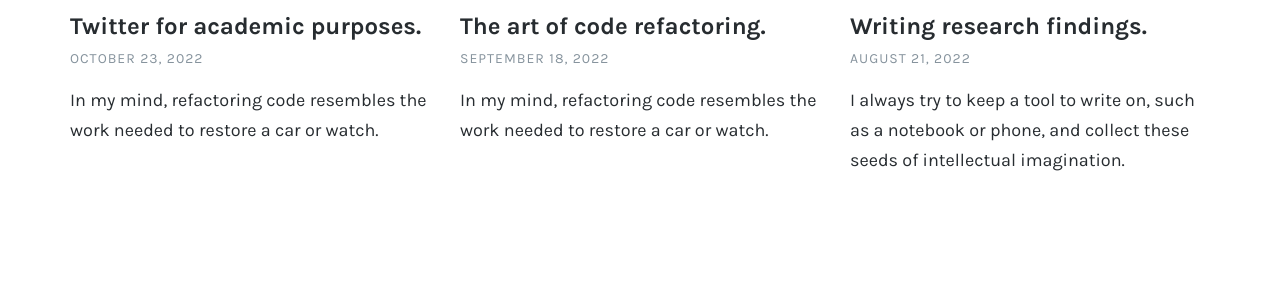
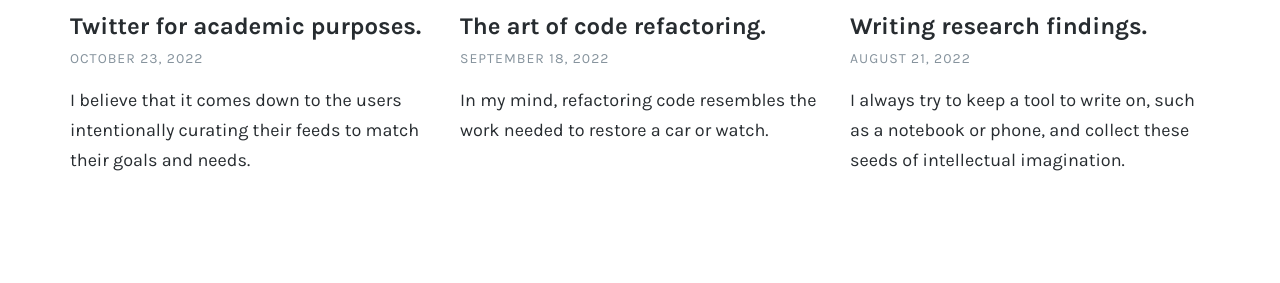
Before and after one commit to franciscomcm/franciscomcm.github.io, a Jekyll site: the page built from index.md, in a window 1280 px wide. Shown: the part 1702-1985 px from the top of the page. Built offline with Jekyll 4.4.1, drawn with Linux system fonts in a browser that asks for light colours.

Commit message:
update excerpt

```diff
--- a/blog/twitter-for-academia.md
+++ b/blog/twitter-for-academia.md
@@ -2,7 +2,7 @@
 title: Twitter for academic purposes.
 subtitle: 'Are there benefits of interacting with the blue bird?'
 excerpt: >-
-  In my mind, refactoring code resembles the work needed to restore a car or watch.
+  I believe that it comes down to the users intentionally curating their feeds to match their goals and needs.
 date: '2022-10-23'
 thumb_image: images/post_23_thumb.jpg
 image: images/post_23.jpg
```
